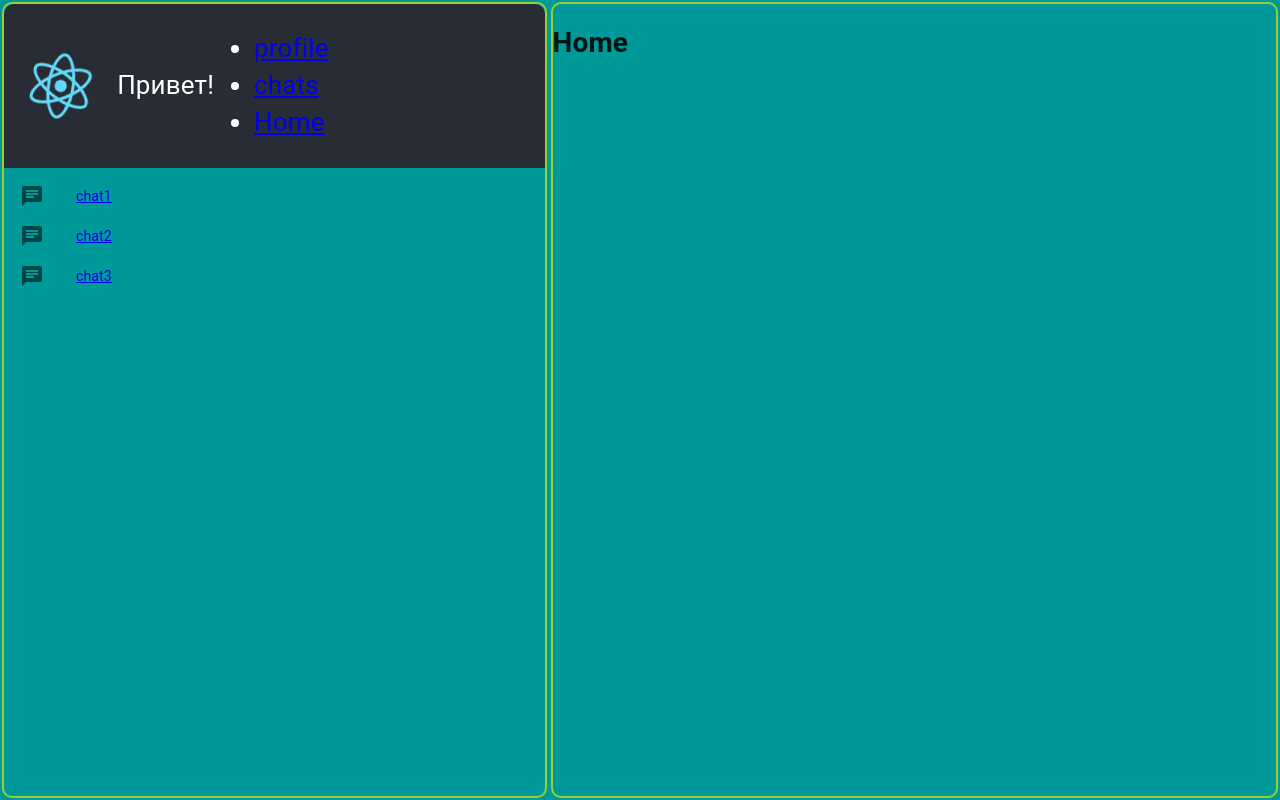
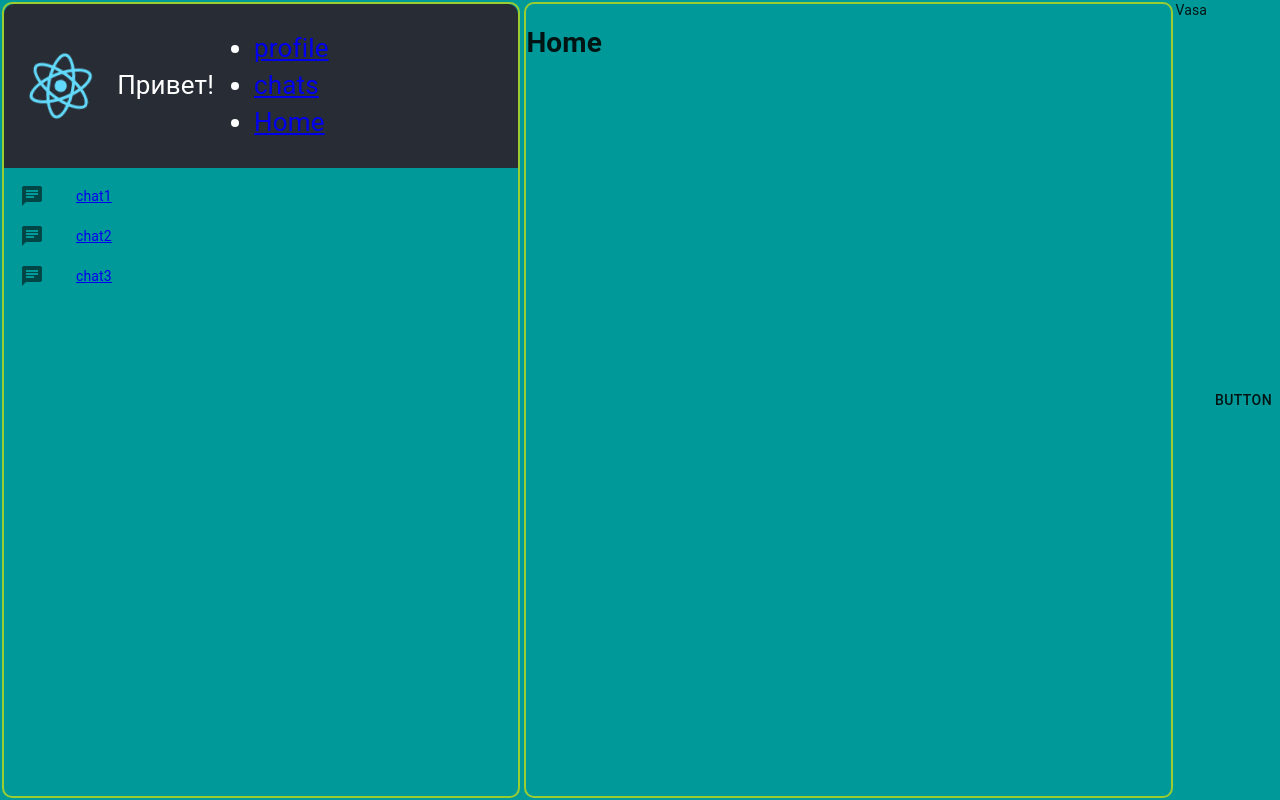
Before and after one commit to AlexLitvein/React_GB, a React (Create React App) app: page / in a window 1280 px wide. Built offline with nearby package versions, Linux system fonts and the light colour scheme.

Commit message:
example from videoLesson

```diff
--- a/package.json
+++ b/package.json
@@ -5,13 +5,16 @@
   "dependencies": {
     "@material-ui/core": "^4.12.1",
     "@material-ui/icons": "^4.11.2",
+    "@reduxjs/toolkit": "^1.6.1",
     "@testing-library/jest-dom": "^5.14.1",
     "@testing-library/react": "^11.2.7",
     "@testing-library/user-event": "^12.8.3",
     "react": "^17.0.2",
     "react-dom": "^17.0.2",
+    "react-redux": "^7.2.4",
     "react-router-dom": "^5.2.0",
     "react-scripts": "4.0.3",
+    "redux": "^4.1.0",
     "web-vitals": "^1.1.2"
   },
   "scripts": {
--- a/src/App.js
+++ b/src/App.js
@@ -1,14 +1,14 @@
 import React, { useState, useEffect } from "react";
-import { Box, List, ListItem, ListItemText, ListItemIcon } from '@material-ui/core';
-// import { createTheme, ThemeProvider } from "@material-ui/core/styles";
-// import CssBaseline from "@material-ui/core/CssBaseline";
-// import orange from '@material-ui/core/colors/orange';
+import { Button, Box, List, ListItem, ListItemText, ListItemIcon } from '@material-ui/core';
 import { Chat } from '@material-ui/icons';
 import logo from "./logo.svg";
 import "./App.css";
 // import SendForm from "./SendForm";
 import Tittle from "./Tittle";
 import MessageList from "./MessageList";
+import Profile from "./reducers/profile";
+import { useDispatch, useSelector } from "react-redux";
+import { changeName } from "./actions/profile";
 
 import {
   BrowserRouter,
@@ -33,6 +33,13 @@ let srcChatList = [
 function App() {
 
   const [chatList, setChatList] = useState(srcChatList);
+
+  const dispatch = useDispatch();
+  const handleName = (newName) => {
+    dispatch(changeName(newName));
+  }
+
+  const {name, age} = useSelector(state=>state.profile);
 
   return (
     <BrowserRouter>
@@ -67,7 +74,7 @@ function App() {
         </Box>
         <Box className="flxCont flx-col brd App__main">
           <Switch>
-            <Route path="/profile"><h1>Профиль</h1>
+            <Route path="/profile"><Profile />
             </Route>
             <Route path="/chats/:chatId" children={<MessageList chats={chatList} />}>
             </Route>
@@ -78,6 +85,8 @@ function App() {
             </Route>
           </Switch>
         </Box>
+        <span>{name}</span>
+        <Button onClick={()=>{handleName('Pete')}}>Button</Button>
       </div >
     </BrowserRouter>
   );
--- a/src/MessageList.js
+++ b/src/MessageList.js
@@ -1,9 +1,14 @@
 import React from "react";
+// import { useSelector, useDispatch } from 'react-redux';
+// import { decrement, increment } from './chatsSlice';
 import { useParams } from "react-router-dom";
 import Message from "./Message";
 import SendForm from "./SendForm";
 
 function MessageList(props) {
+    // const count = useSelector((state) => state.counter.value);
+    // const dispatch = useDispatch();
+
     let { chatId } = useParams();
     const [currChatIdx, setCurrChatIdx] = React.useState(-1);
 
--- /dev/null
+++ b/src/actions/profile.js
@@ -0,0 +1,8 @@
+export const CHANGE_NAME = "PROFILE::CHANGE_NAME";
+
+export const changeName = (name) => ({
+    type: CHANGE_NAME,
+    payload: {
+        name: name,
+    }
+})
--- a/src/index.js
+++ b/src/index.js
@@ -1,5 +1,7 @@
 import React from 'react';
 import ReactDOM from 'react-dom';
+import store from './store'
+import { Provider } from 'react-redux'
 import './index.css';
 import App from './App';
 import reportWebVitals from './reportWebVitals';
@@ -23,7 +25,9 @@ ReactDOM.render(
   <React.StrictMode>
     <ThemeProvider theme={myTheme}>
       <CssBaseline />
-      <App />
+      <Provider store={store}>
+        <App />
+      </Provider>
     </ThemeProvider>
   </React.StrictMode>,
   document.getElementById('root')
--- /dev/null
+++ b/src/reducers/profile.js
@@ -0,0 +1,19 @@
+import { CHANGE_NAME } from "../actions/profile";
+
+const initialState = {
+    name: 'Vasa',
+    age: 33,
+}
+export default function profileReducer(state = initialState, action) {
+    switch (action.type) {
+        case CHANGE_NAME: {
+            return {
+                ...state,
+                name: action.payload.name,
+            }
+        }
+
+        default:
+            return state;
+    }
+}
--- /dev/null
+++ b/src/store.js
@@ -0,0 +1,13 @@
+import { combineReducers, createStore } from 'redux'
+import profileReducer from './reducers/profile';
+
+const rootReducer = combineReducers({
+    profile: profileReducer,
+});
+
+const store = createStore(
+    rootReducer,
+    window.__REDUX_DEVTOOLS_EXTENSION__ && window.__REDUX_DEVTOOLS_EXTENSION__()
+)
+
+export default store;
```
Also changed, not shown: 1 other file (tests, documents, lock files or other folders).
